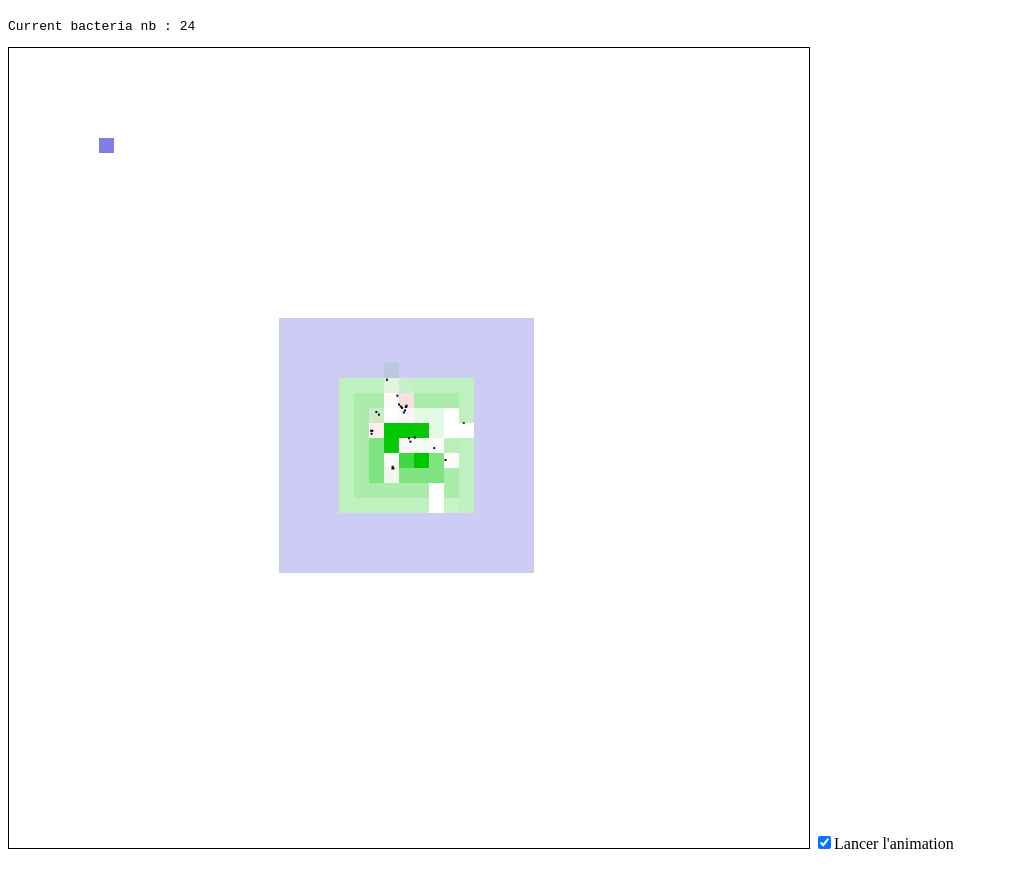
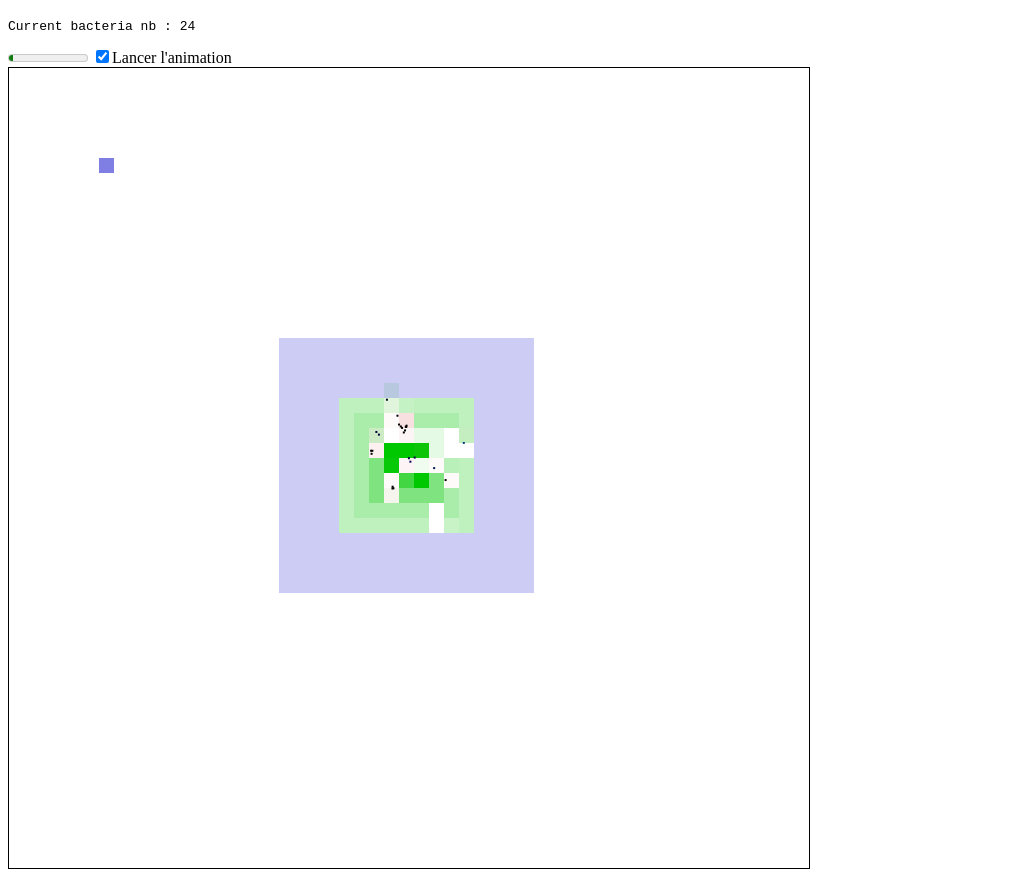
Before and after one commit to joski2490/bacteria-2, a plain HTML site: page index.html in a window 1280 px wide. Shown: the part 61-942 px from the top of the page, without its empty margins (0-1009 px from the left). Drawn offline with Linux system fonts and the light colour scheme.

Commit message:
Added a visual meter bar

```diff
--- a/index.html
+++ b/index.html
@@ -20,8 +20,12 @@
 
     <h1>Test</h1>
     <pre id="stats"></pre>
+    <meter id="statsMeter" min="0" max="500"></meter>
+    <input type="checkbox" id="play" checked><label for="play">Lancer l'animation</label>
+
+    <br/>
+
     <canvas id="main" width="800" height="800"></canvas>
-    <input type="checkbox" id="play" checked><label for="play">Lancer l'animation</label>
 
 </body>
 </html>
--- a/main.js
+++ b/main.js
@@ -3,6 +3,7 @@ console.log('loading');
 window.addEventListener("load", function (event){
     var canvas = document.getElementById("main");
     var stats = document.getElementById("stats");
+    var statsMeter = document.getElementById("statsMeter");
     var play_chkb = document.getElementById("play");
     var ctx = canvas.getContext('2d');
     var timer = Date.now();
@@ -36,6 +37,7 @@ window.addEventListener("load", function (event){
         }
 
         addStatLine("Current bacteria nb : "+environment.getLength());
+        statsMeter.setAttribute("value", environment.getLength());
         updateStat();
 
         window.requestAnimationFrame(renderLoop);
```
